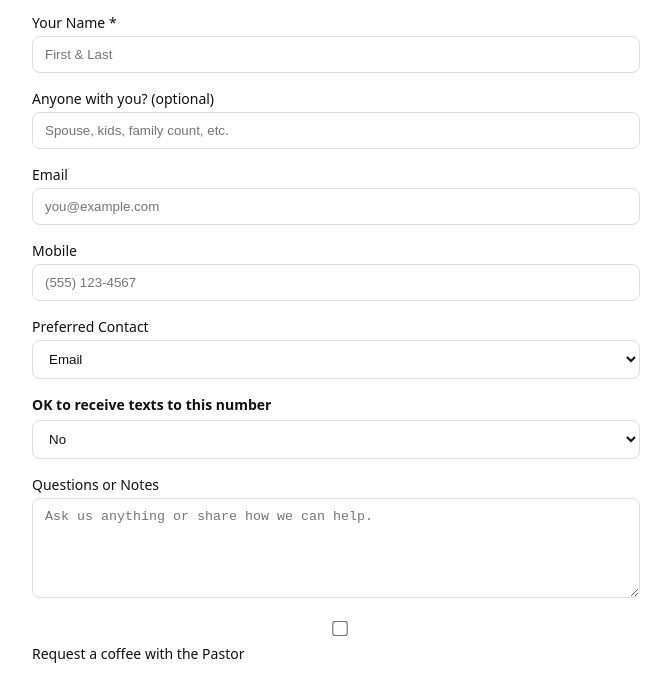
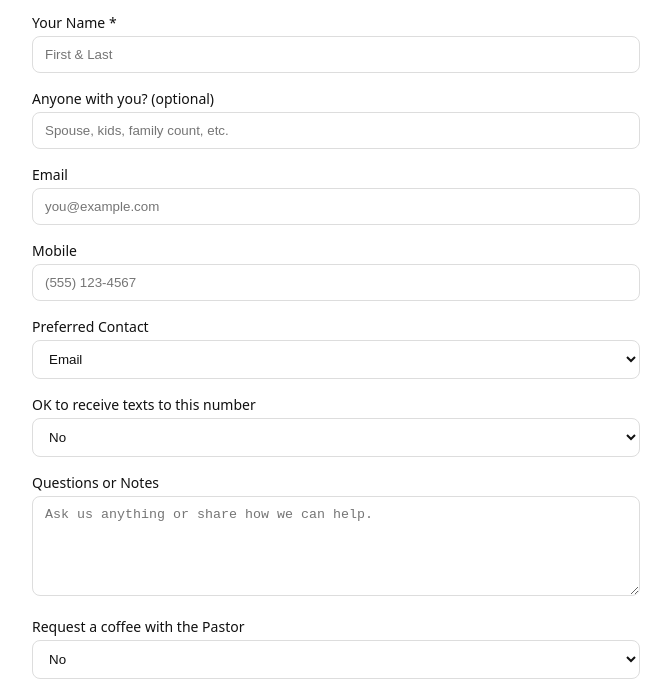
Before and after one commit to vumc-media/1st-connect-form, a plain HTML site: page index.html in a window 1280 px wide. Shown: the part 130-811 px from the top of the page, without its empty margins (304-975 px from the left). Drawn offline with Linux system fonts and the light colour scheme.

Commit message:
Update index.html

```diff
--- a/index.html
+++ b/index.html
@@ -14,11 +14,8 @@
   form{display:grid;gap:16px}
   .field{display:block}
   label{font-size:14px;margin:0 0 4px;display:block}
-  .labelline{font-size:14px;margin-bottom:6px;color:var(--ink);font-weight:600}
   input,select,textarea{width:100%;padding:10px 12px;border-radius:8px;border:1px solid var(--border);background:#fff;color:var(--ink)}
   textarea{min-height:100px;resize:vertical}
-  .checkblock{display:flex;flex-direction:column;align-items:flex-start;gap:6px}
-  .checkblock input[type="checkbox"]{accent-color:var(--brand);transform:scale(1.2)}
   .actions{display:flex;gap:12px;justify-content:flex-end}
   button{border:0;padding:12px 16px;border-radius:8px;font-weight:600;background:var(--brand);color:#fff;cursor:pointer}
   .ghost{background:#f1f5f9;color:#111;border:1px solid var(--border)}
@@ -66,9 +63,8 @@
         </select>
       </div>
 
-      <!-- ✅ SMS permission: text then a Yes/No dropdown on its own line -->
       <div class="field">
-        <div class="labelline">OK to receive texts to this number</div>
+        <label for="allowText">OK to receive texts to this number</label>
         <select id="allowText" name="allowText">
           <option value="No" selected>No</option>
           <option value="Yes">Yes</option>
@@ -81,10 +77,12 @@
         <textarea id="questions" name="questions" placeholder="Ask us anything or share how we can help."></textarea>
       </div>
 
-      <!-- Keep “coffee with the pastor” as a simple checkbox block -->
-      <div class="checkblock field">
-        <input type="checkbox" id="meetingRequest" name="meetingRequest">
+      <div class="field">
         <label for="meetingRequest">Request a coffee with the Pastor</label>
+        <select id="meetingRequest" name="meetingRequest">
+          <option value="No" selected>No</option>
+          <option value="Yes">Yes</option>
+        </select>
       </div>
 
       <div id="meetingBlock" style="display:none">
@@ -104,11 +102,14 @@
         </div>
 
         <div class="field">
-          <label>Preferred Times (pick any)</label>
-          <div class="checkblock"><input type="checkbox" id="t1" name="meetingTimes" value="Sunday after service"><label for="t1">Sunday after service</label></div>
-          <div class="checkblock"><input type="checkbox" id="t2" name="meetingTimes" value="Weekday morning"><label for="t2">Weekday morning</label></div>
-          <div class="checkblock"><input type="checkbox" id="t3" name="meetingTimes" value="Weekday lunch"><label for="t3">Weekday lunch</label></div>
-          <div class="checkblock"><input type="checkbox" id="t4" name="meetingTimes" value="Weekday evening"><label for="t4">Weekday evening</label></div>
+          <label for="meetingTime">Preferred Time</label>
+          <select id="meetingTime" name="meetingTime">
+            <option value="">-- Select --</option>
+            <option value="Sunday after service">Sunday after service</option>
+            <option value="Weekday morning">Weekday morning</option>
+            <option value="Weekday lunch">Weekday lunch</option>
+            <option value="Weekday evening">Weekday evening</option>
+          </select>
         </div>
       </div>
 
@@ -132,7 +133,7 @@
   const GAS_URL = 'https://script.google.com/macros/s/AKfycbwmXFLgmbTo8wOTwALXcnxeQMaCMgMYWphSa-xyyzllCZVdt0V34JY1YODWPMY_bpXUag/exec';
 
   const form = document.getElementById('connectForm');
-  const meetingToggle = document.getElementById('meetingRequest');
+  const meetingSel = document.getElementById('meetingRequest');
   const meetingBlock = document.getElementById('meetingBlock');
   const allowTextSel = document.getElementById('allowText');
   const textNote = document.getElementById('textConsentNote');
@@ -143,13 +144,10 @@
   const show = el => el.style.display = '';
   const hide = el => el.style.display = 'none';
 
-  meetingToggle.addEventListener('change', () => meetingBlock.style.display = meetingToggle.checked ? '' : 'none');
+  meetingSel.addEventListener('change', () => meetingBlock.style.display = (meetingSel.value === 'Yes') ? '' : 'none');
   allowTextSel.addEventListener('change', () => allowTextSel.value === 'Yes' ? show(textNote) : hide(textNote));
 
-  resetBtn.addEventListener('click', () => {
-    form.reset(); hide(textNote); hide(meetingBlock);
-    alertBox.className='alert'; alertBox.textContent='';
-  });
+  resetBtn.addEventListener('click', () => { form.reset(); hide(textNote); hide(meetingBlock); alertBox.className='alert'; alertBox.textContent=''; });
 
   function validate() {
     const name = form.name.value.trim();
@@ -163,10 +161,8 @@
   function payload() {
     const fd = new FormData(form);
     const obj = Object.fromEntries(fd.entries());
-    // convert Yes/No to boolean
     obj.allowText = (allowTextSel.value === 'Yes');
-    obj.meetingRequest = form.meetingRequest.checked;
-    obj.meetingTimes = Array.from(document.querySelectorAll('input[name="meetingTimes"]:checked')).map(i=>i.value);
+    obj.meetingRequest = (meetingSel.value === 'Yes');
     return obj;
   }
 
```
